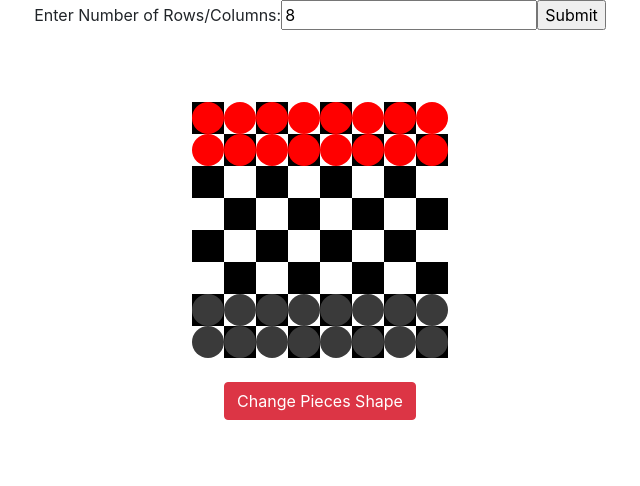
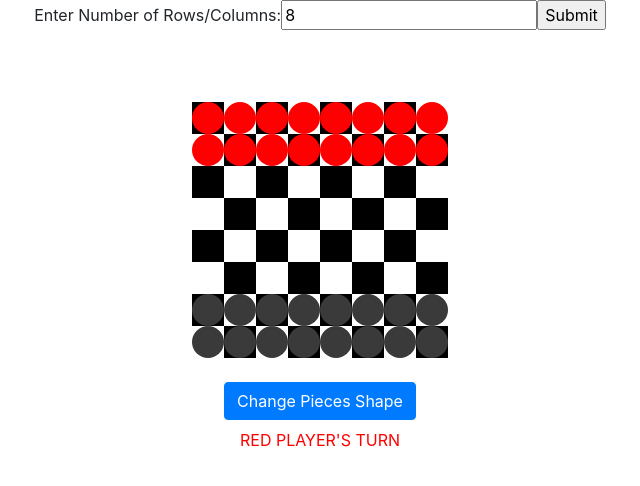
Before and after one commit to jakelawrence/Checkers, a React (Create React App) app: page / in a window 1280 px wide. Shown: the top 486 px of the page, without its empty margins (320-960 px from the left). Built offline with nearby package versions, Linux system fonts and the light colour scheme.

Commit message:
Added Player Turn Indicator

```diff
--- a/src/components/board.jsx
+++ b/src/components/board.jsx
@@ -500,8 +500,11 @@ class Board extends Component {
               );
             })}
             <div className="m-3">
-              <div className="btn btn-danger m-2" onClick={this.changeShape}>
+              <div className="btn btn-primary m-2" onClick={this.changeShape}>
                 Change Pieces Shape
+              </div>
+              <div style={{ color: this.state.playerTurn }}>
+                {this.state.playerTurn.toUpperCase()} PLAYER'S TURN
               </div>
             </div>
           </div>
```
